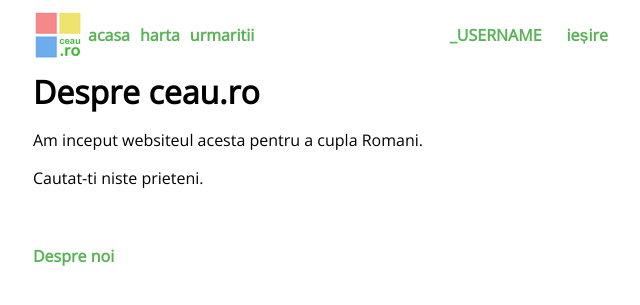
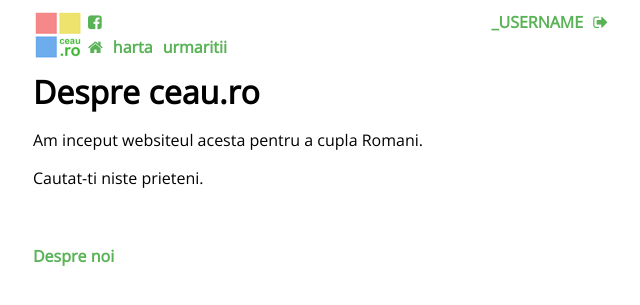
Before and after one commit to gbutiri/twitterclone, a PHP site: page /about.php in a window 1280 px wide. Shown: the top 305 px of the page, without its empty margins (317-957 px from the left). Run offline with PHP 8.4, Linux system fonts and the light colour scheme; data that the repository does not hold is empty; a stand-in replaces the project's code that opens the database connection; some libraries are stand-ins or nearby versions.

Commit message:
nav menu fixes

```diff
--- a/css/main.css
+++ b/css/main.css
@@ -182,26 +182,25 @@
 	display: inline-block;
 	position: relative;
 	float: left;
-	line-height: 50px;
 	margin-left: 5px;
 	margin-right: 5px;
 }
 nav img {
 	float: left;
 }
-.logo {
-	text-decoration: none;
-	font-weight: bold;
-
+img.logo {
+	float: left;
 }
-.logo span {
-	color: #333;
-	font-weight: normal;
+nav a {
+	font-size: 16px;
+	line-height: 25px;
+	margin-top: 0px;
 }
-.username {
-	margin-right: 20px;
+nav .left {
+	float: left;
+}
+nav .right {
 	float: right;
-	font-weight: bold;
 }
 
 .main-billboard {
--- a/includes/header.php
+++ b/includes/header.php
@@ -8,7 +8,7 @@
 
 	<link href='http://fonts.googleapis.com/css?family=Open+Sans' rel='stylesheet' type='text/css'>
 	<link rel="stylesheet" href="/css/main.css" />
-	<link rel="shortcut icon" href="/favicon.ico" />
+	<link rel="shortcut icon" type="image/x-icon" href="/favicon.ico" />
 	<link href="//netdna.bootstrapcdn.com/font-awesome/4.0.3/css/font-awesome.css" rel="stylesheet" />
 	<script src="http://code.jquery.com/jquery-2.0.3.min.js"></script>
 	<script src="http://maps.googleapis.com/maps/api/js?v=3&amp;sensor=false&amp;language=ro"></script>
@@ -34,13 +34,18 @@
 }
 ?>
 <div class="page-wrapper">
+<img class="logo" src="/img/ceauro-logo.png" alt="ceau.ro - un loc unde te poti conecta cu ai tai prieteni" />
 <nav>
-	<img src="/img/ceauro-logo.png" alt="ceau.ro - un loc unde te poti conecta cu ai tai prieteni" />
-	<a class="logo" href="/">acasa</a>
+	<a class="left" href="https://www.facebook.com/ceauromania" target="_blank"><i class="fa fa-facebook-square"></i></a>
 	<?php if (_USERNAME != '') { ?>
-	<a class="logo" href="/map.html">harta</a>
-	<a class="followers" href="/followers.html">urmaritii</a>
-	<a id="logout-link" href="/logout">ieșire</a>
-	<a href="/<?php echo _USERNAME; ?>" class="username"><?php echo _USERNAME; ?></a>
+	<a id="logout-link" class="right" href="/logout"><i class="fa fa-sign-out"></i></a>
+	<a href="/<?php echo _USERNAME; ?>" class="username right"><?php echo _USERNAME; ?></a>
 	<?php } ?>
 </nav>
+<nav>
+	<a class="left" href="/"><i class="fa fa-home"></i></a>
+	<?php if (_USERNAME != '') { ?>
+	<a class="left" href="/map.html">harta</a>
+	<a class="followers left" href="/followers.html">urmaritii</a>
+	<?php } ?>
+</nav>
```
